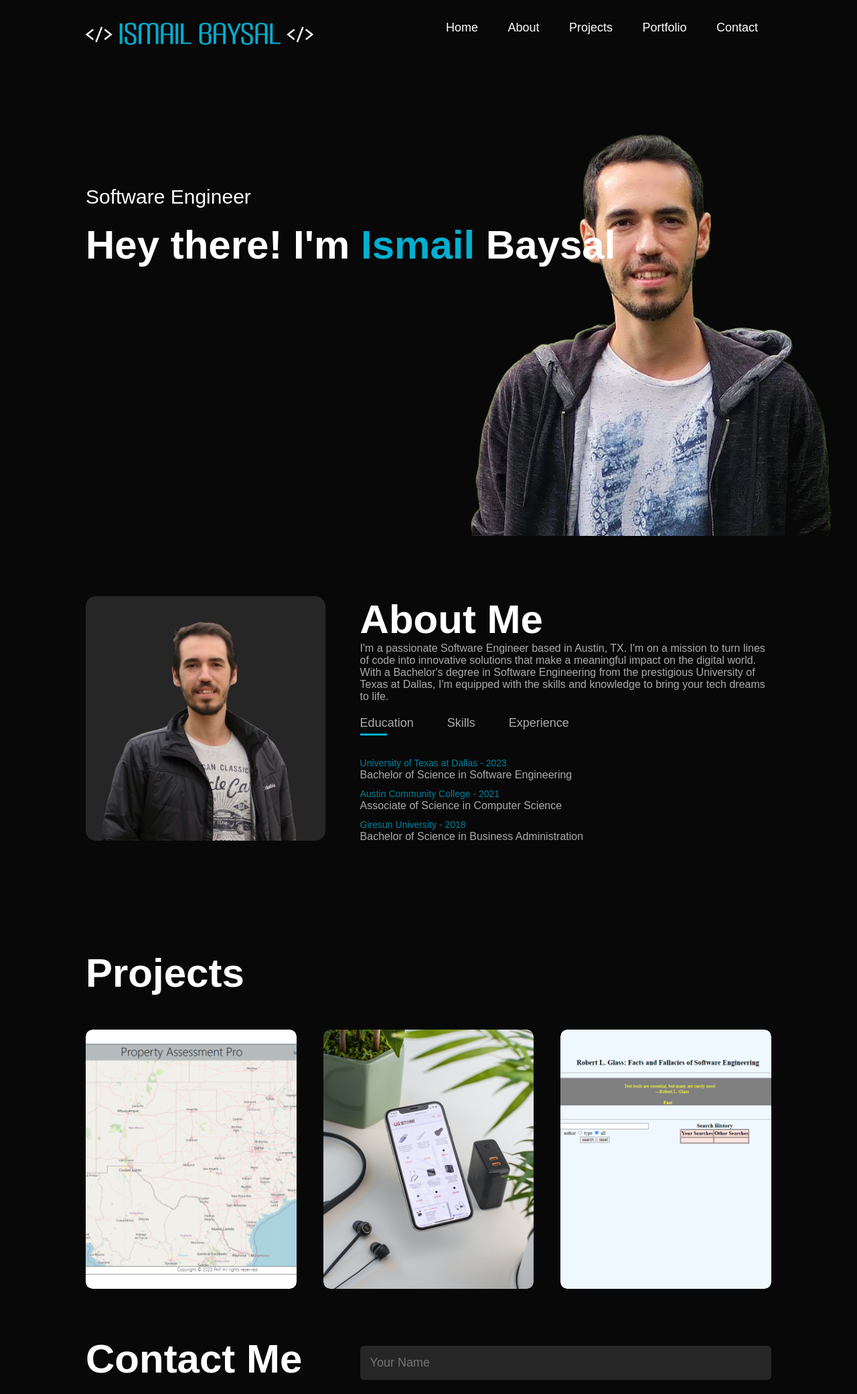
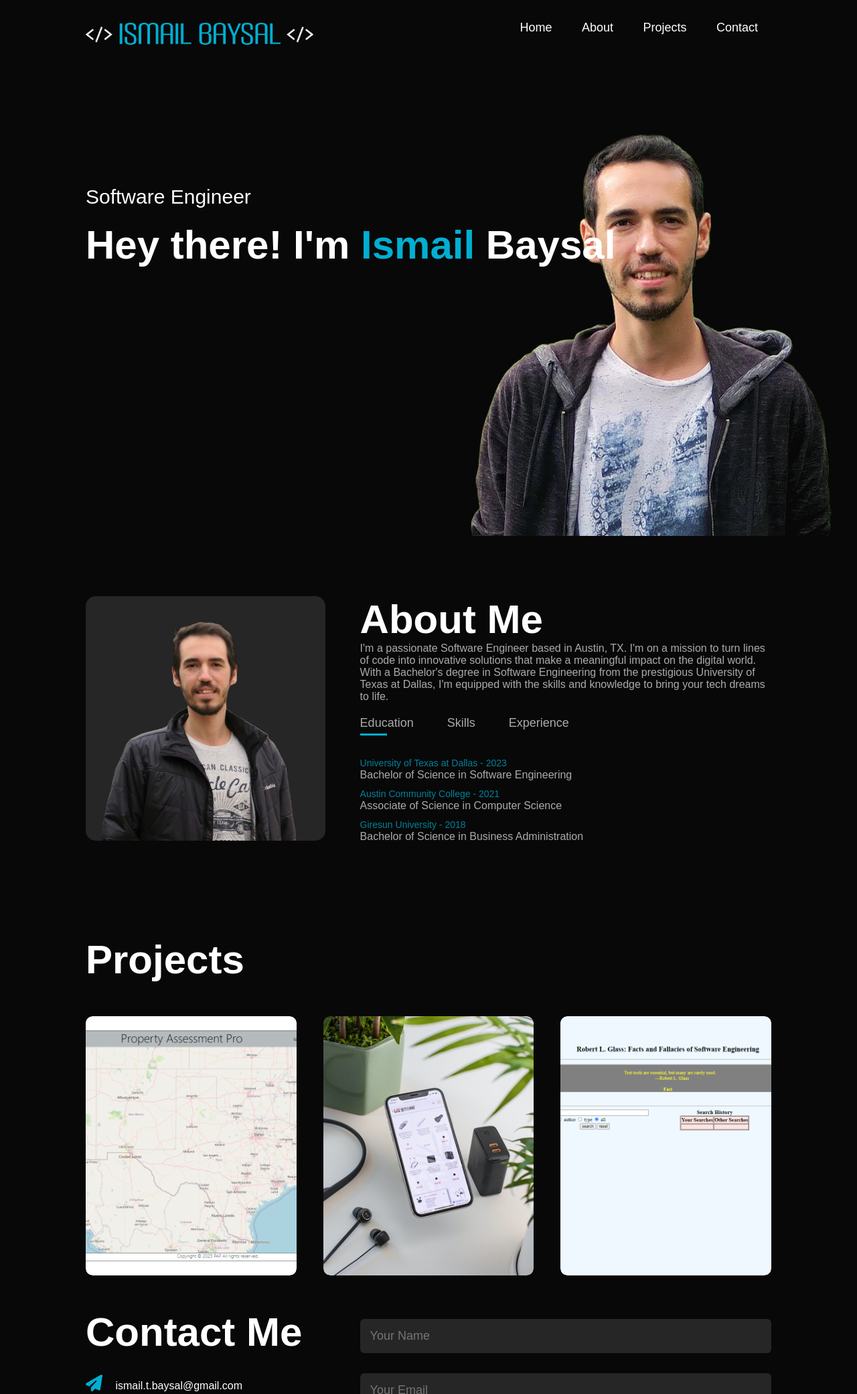
Before and after one commit to IsmailTBaysal/portfolio, a plain HTML site: page index.html in a window 1280 px wide. Shown: the top 2081 px of the page at 67% size. Drawn offline with Linux system fonts and the light colour scheme.

Commit message:
made change on projects

```diff
--- a/index.html
+++ b/index.html
@@ -23,9 +23,6 @@
                     </li>
                     <li>
                         <a href="#projects">Projects</a>
-                    </li>
-                    <li>
-                        <a href="#portfolio">Portfolio</a>
                     </li>
                     <li>
                         <a href="#contact">Contact</a>
@@ -128,7 +125,7 @@
         </div>
     </div> -->
 
-    <div id="portfolio">
+    <div id="projects">
         <div class="container">
             <h1 class="sub-title">Projects</h1>
             <div class="work-list">
```
